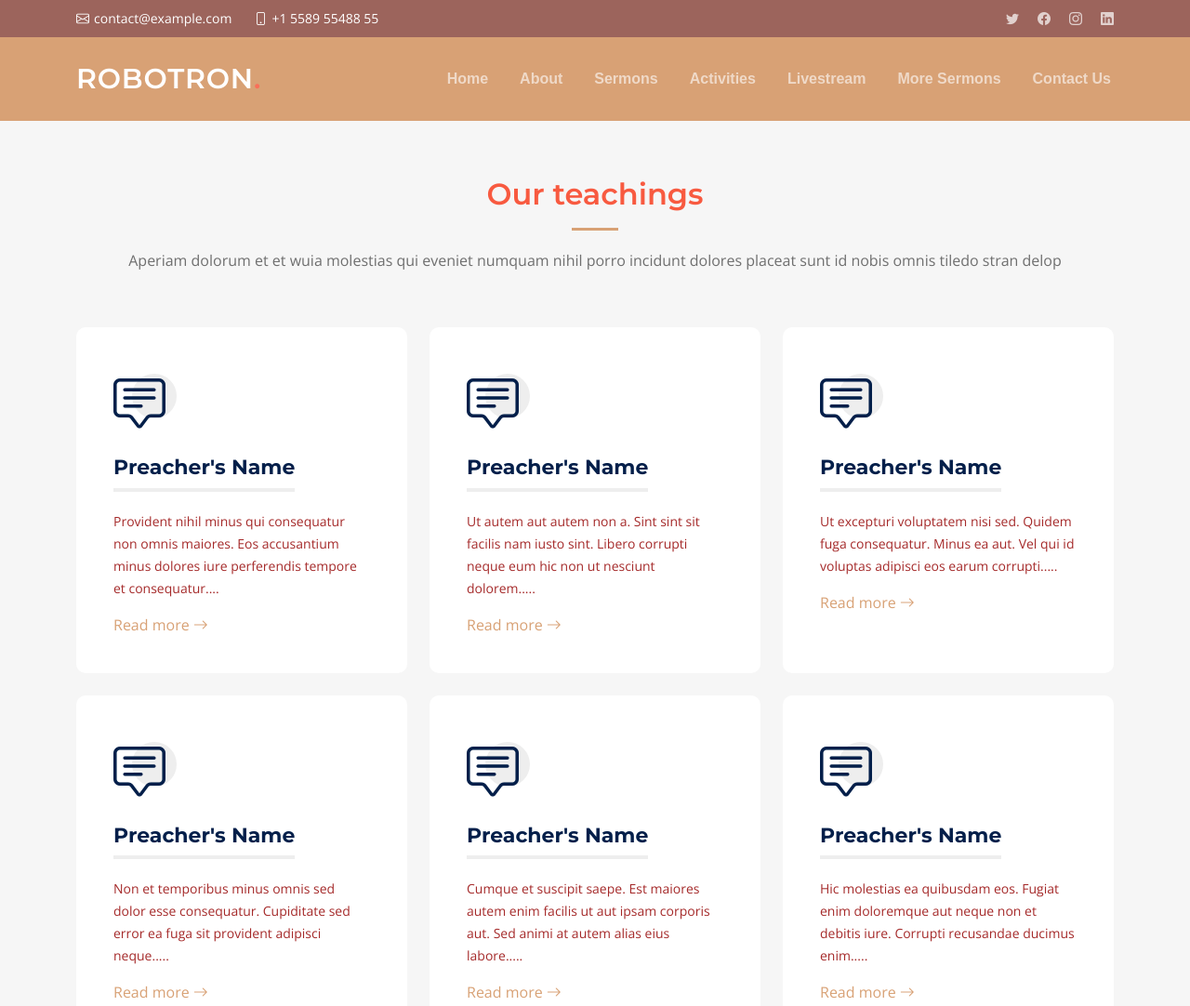
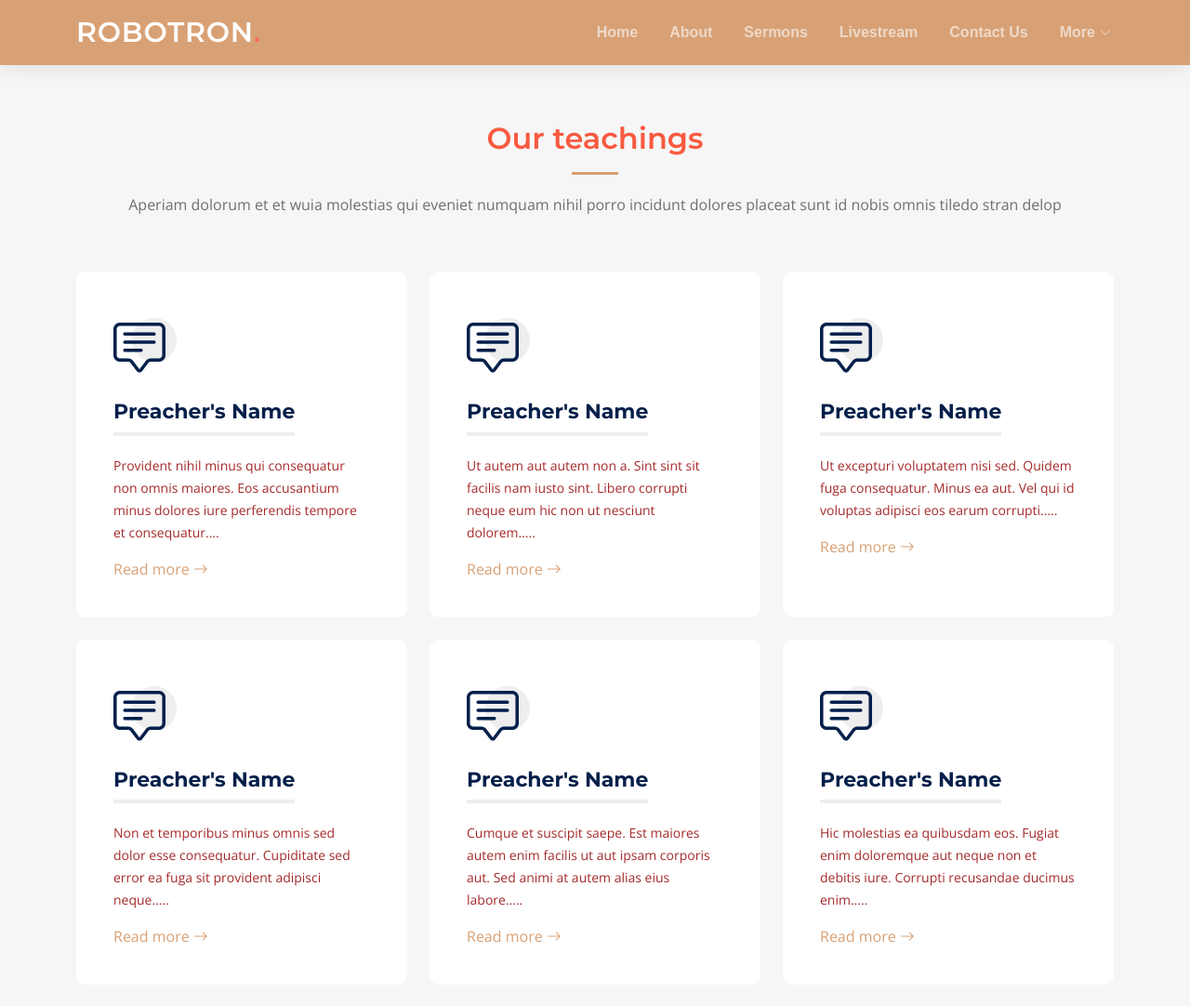
Before and after one commit to TheoMagJaph/OOBC, a plain HTML site: page sermons.html in a window 1280 px wide. Shown: the top 1082 px of the page at 93% size. Drawn offline with nearby package versions, Linux system fonts and the light colour scheme.

Commit message:
Nav dropdowns included

```diff
--- a/assets/css/main.css
+++ b/assets/css/main.css
@@ -435,7 +435,7 @@ section {
         font-size: 15px;
         text-transform: none;
         font-weight: 600;
-        color: #006a5d;
+        color: var(--color-primary);
     }
     .navbar .dropdown ul a i {
         font-size: 12px;
--- a/sermons.html
+++ b/sermons.html
@@ -41,38 +41,6 @@
 
     <body>
         <!-- ======= Header ======= -->
-        <section id="topbar" class="topbar d-flex align-items-center">
-            <div
-                class="container d-flex justify-content-center justify-content-md-between"
-            >
-                <div class="contact-info d-flex align-items-center">
-                    <i class="bi bi-envelope d-flex align-items-center"
-                        ><a href="mailto:contact@example.com"
-                            >contact@example.com</a
-                        ></i
-                    >
-                    <i class="bi bi-phone d-flex align-items-center ms-4"
-                        ><span>+1 5589 55488 55</span></i
-                    >
-                </div>
-                <div class="social-links d-none d-md-flex align-items-center">
-                    <a href="#" class="twitter"
-                        ><i class="bi bi-twitter"></i
-                    ></a>
-                    <a href="#" class="facebook"
-                        ><i class="bi bi-facebook"></i
-                    ></a>
-                    <a href="#" class="instagram"
-                        ><i class="bi bi-instagram"></i
-                    ></a>
-                    <a href="#" class="linkedin"
-                        ><i class="bi bi-linkedin"></i
-                    ></a>
-                </div>
-            </div>
-        </section>
-        <!-- End Top Bar -->
-
         <header id="header" class="header d-flex align-items-center">
             <div
                 class="container-fluid container-xl d-flex align-items-center justify-content-between"
@@ -84,19 +52,28 @@
                 <nav id="navbar" class="navbar">
                     <ul>
                         <li><a href="/">Home</a></li>
-                        <li><a href="/index.html#about">About</a></li>
+                        <li><a href="/">About</a></li>
                         <li>
-                            <a href="sermons.html" target="_blank">Sermons</a>
+                            <a href="/">Sermons</a>
                         </li>
 
-                        <li>
-                            <a href="weeklys.html" target="_blank"
-                                >Activities</a
-                            >
+                        <li><a href="/">Livestream</a></li>
+
+                        <li><a href="/">Contact Us</a></li>
+                        <li class="dropdown">
+                            <a href="#"
+                                ><span>More</span>
+                                <i
+                                    class="bi bi-chevron-down dropdown-indicator"
+                                ></i
+                            ></a>
+                            <ul>
+                                <li>
+                                    <a href="/">Activities</a>
+                                </li>
+                                <li><a href="/">More Sermons</a></li>
+                            </ul>
                         </li>
-                        <li><a href="/">Livestream</a></li>
-                        <li><a href="/">More Sermons</a></li>
-                        <li><a href="#contact">Contact Us</a></li>
                     </ul>
                 </nav>
                 <!-- .navbar -->
```
Also changed, not shown: index.html (+29 -17 lines), weeklys.html (+20 -10 lines).
